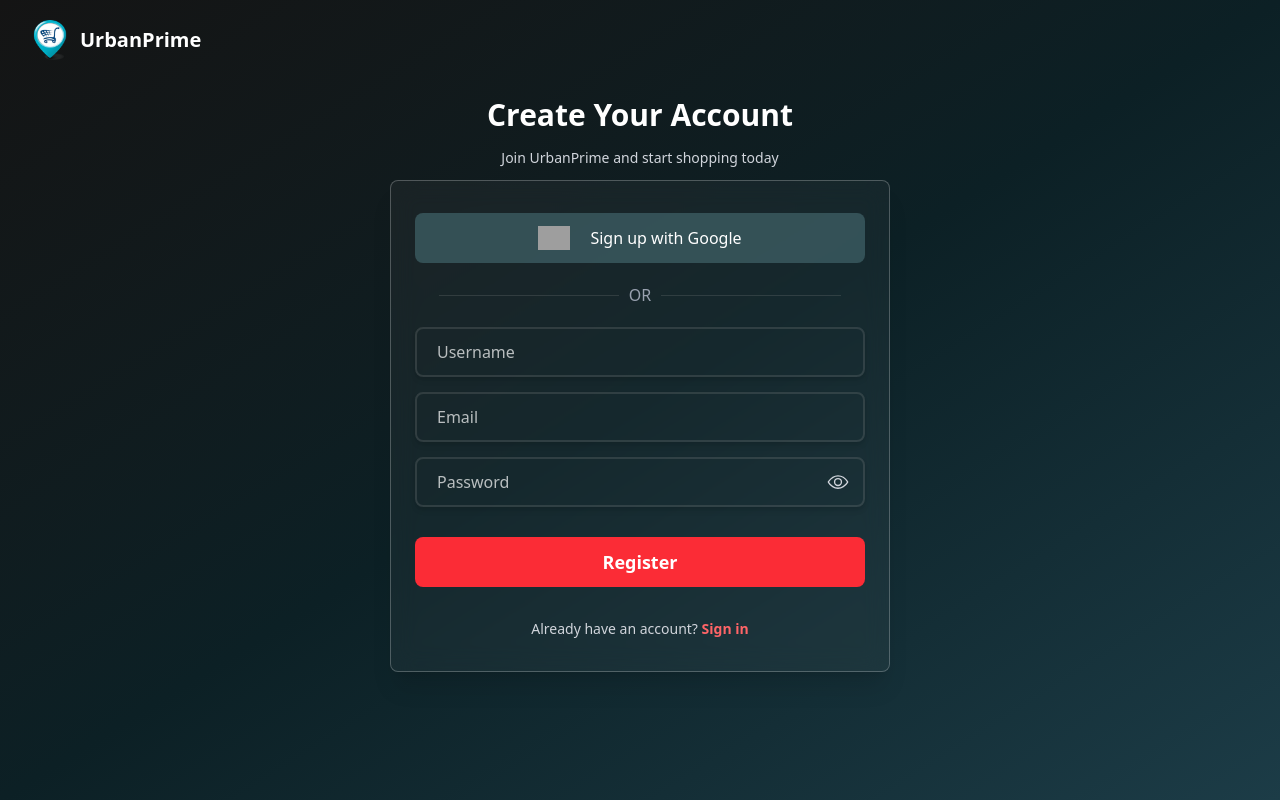
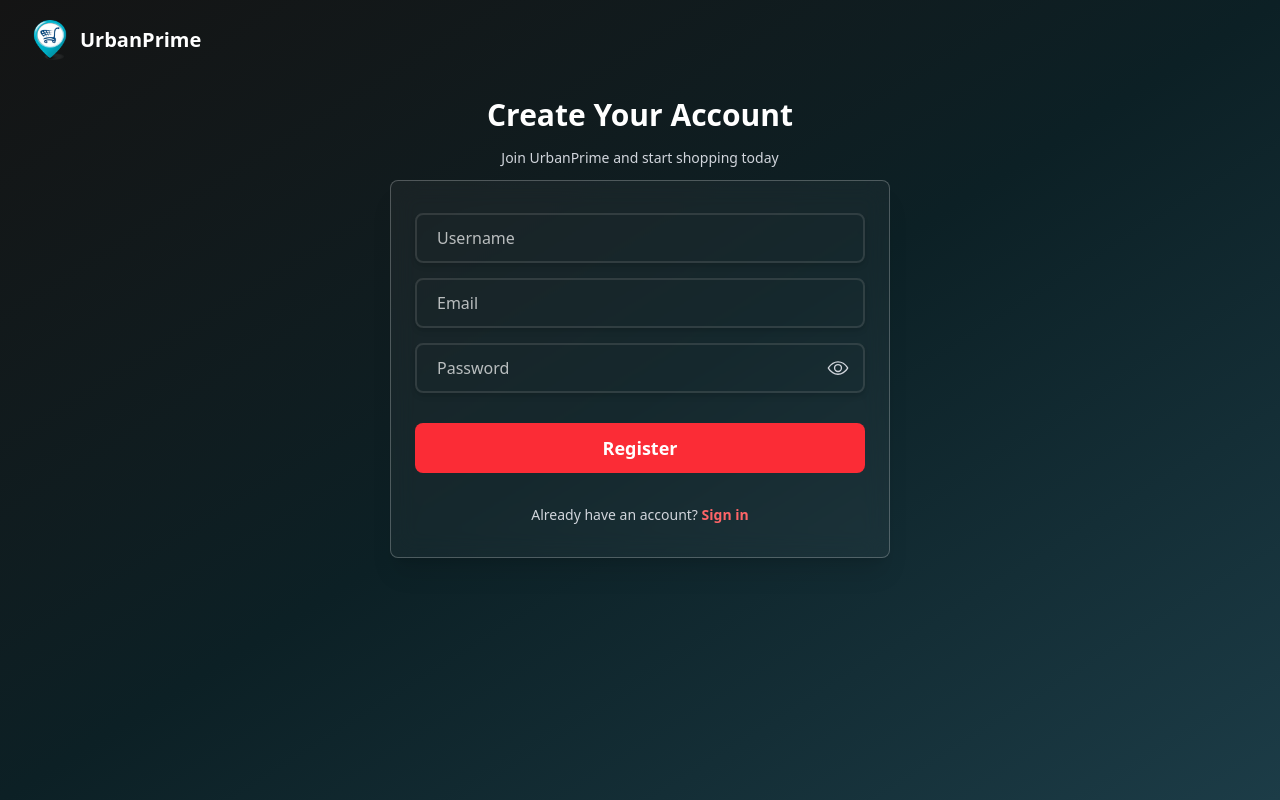
Before and after one commit to MohdNaasir/UrbanPrime, a React (Vite) app in the folder Ecommerce-main/frontend/: page /register in a window 1280 px wide. Built offline with nearby package versions, Linux system fonts and the light colour scheme; no server answers; grey boxes are pictures that could not be loaded.

Commit message:
Update Register.jsx

```diff
--- a/Ecommerce-main/frontend/src/pages/Register.jsx
+++ b/Ecommerce-main/frontend/src/pages/Register.jsx
@@ -98,7 +98,7 @@ const Register = () => {
           className="w-full flex flex-col items-center gap-[20px]"
         >
           {/* Google Signup */}
-          <div
+          {/* <div
             onClick={googleSignup}
             className="w-full h-[50px] rounded-lg flex items-center justify-center gap-5 cursor-pointer bg-[#42656cae] hover:bg-[#26474da2] transition-all duration-300"
           >
@@ -108,14 +108,14 @@ const Register = () => {
               alt="google"
             />
             {googleLoading ? <Loading /> : "Sign up with Google"}
-          </div>
+          </div> */}
 
           {/* Divider */}
-          <div className="w-full flex items-center justify-center gap-[10px] text-gray-400">
+          {/* <div className="w-full flex items-center justify-center gap-[10px] text-gray-400">
             <div className="w-[40%] h-[1px] bg-[#96969635]" />
             OR
             <div className="w-[40%] h-[1px] bg-[#96969635]" />
-          </div>
+          </div> */}
 
           {/* Inputs */}
           <div className="w-full flex flex-col gap-[15px] relative">
```
